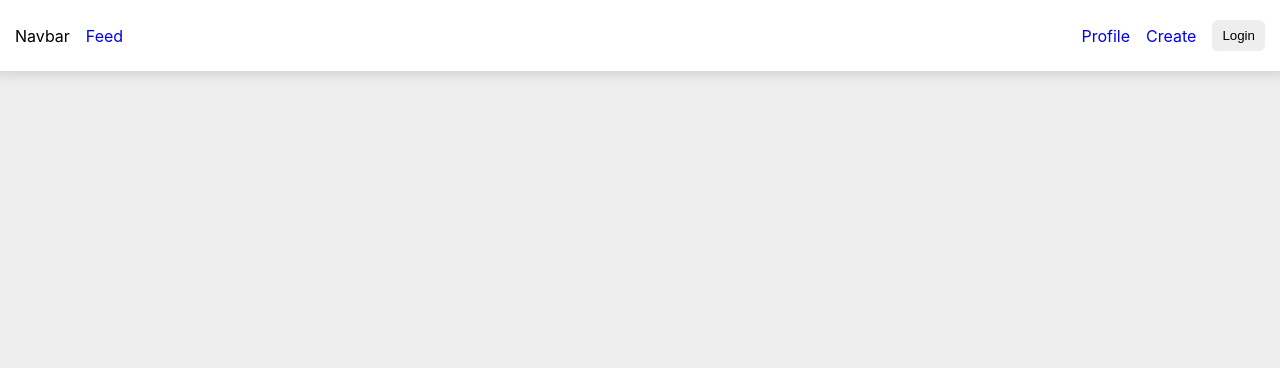
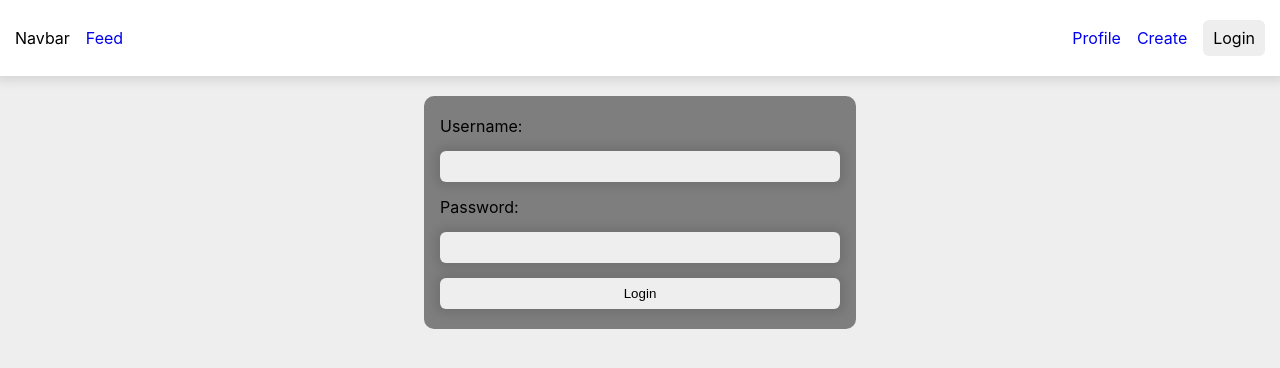
Before and after one commit to ArterOhm/my-first-react-app, a React (Vite) app: page /login in a window 1280 px wide. Shown: the top 368 px of the page. Built offline with nearby package versions, Linux system fonts and the light colour scheme.

Commit message:
setLogin Token

```diff
--- a/src/App.tsx
+++ b/src/App.tsx
@@ -5,6 +5,7 @@ import Home from './pages/Home'
 import Profile from './pages/Profile'
 import Create from './pages/Create'
 import PostDetail from './pages/PostDetail'
+import Login from './pages/Login'
 
 function App() {
   return (
@@ -14,6 +15,7 @@ function App() {
         <Route path="/" element={<Home />} />
         <Route path="/profile" element={<Profile />} />
         <Route path="/create" element={<Create />} />
+        <Route path="/login" element={<Login />} />
         <Route path="/post/:id" element={<PostDetail />} />
       </Routes>
     </div>
--- a/src/components/Navbar.module.css
+++ b/src/components/Navbar.module.css
@@ -27,6 +27,8 @@
 }
 .login {
   background-color: #eee;
+  color: black;
+  text-decoration: none;
   padding: 8px 10px;
   box-sizing: border-box;
   border: none;
--- a/src/components/Navbar.tsx
+++ b/src/components/Navbar.tsx
@@ -1,7 +1,11 @@
 import { NavLink } from 'react-router-dom'
 import classes from './Navbar.module.css'
+import { useAuth } from '../provifers/AuthProvider'
 
 const Navbar = () => {
+  const { isLoggedIn } = useAuth()
+
+  console.log('from Navbar:', isLoggedIn)
   return (
     <nav className={classes.navbar}>
       <div className={classes.menu}>
@@ -17,7 +21,9 @@ const Navbar = () => {
         <NavLink className={({ isActive }) => (isActive ? classes.active : classes.inactive)} to="/create">
           Create
         </NavLink>
-        <button className={classes.login}>Login</button>
+        <NavLink className={classes.login} to="/Login">
+          Login
+        </NavLink>
       </div>
     </nav>
   )
--- a/src/main.tsx
+++ b/src/main.tsx
@@ -3,11 +3,14 @@ import ReactDOM from 'react-dom/client'
 import App from './App.tsx'
 import './index.css'
 import { BrowserRouter } from 'react-router-dom'
+import AuthProvider from './provifers/AuthProvider.tsx'
 
 ReactDOM.createRoot(document.getElementById('root')!).render(
   <React.StrictMode>
     <BrowserRouter>
-      <App />
+      <AuthProvider>
+        <App />
+      </AuthProvider>
     </BrowserRouter>
   </React.StrictMode>,
 )
--- a/src/pages/Home.tsx
+++ b/src/pages/Home.tsx
@@ -1,11 +1,14 @@
 import usePosts from '../Hooks/usePosts'
 import Post from '../components/Post'
+import { useAuth } from '../provifers/AuthProvider'
 import classes from './Home.module.css'
 
 const Home = () => {
+  const { isLoggedIn } = useAuth()
+  console.log('from home:', isLoggedIn)
   const { posts, isLoading } = usePosts() // for Hooks
+  if (isLoading) return <h1>Loading...</h1>
 
-  if (isLoading) return <h1>Loading...</h1>
   const islogin = true
   return (
     <div className={classes.container}>
--- /dev/null
+++ b/src/pages/Login.module.css
@@ -0,0 +1,10 @@
+.loginForm {
+  display: flex;
+  flex-direction: column;
+  width: 400px;
+  height: auto;
+  background-color: rgb(126, 126, 126);
+  padding: 20px 16px;
+  border-radius: 10px;
+  gap: 15px;
+}
--- /dev/null
+++ b/src/pages/Login.tsx
@@ -0,0 +1,44 @@
+import { FormEvent, useState } from 'react'
+import classes from './Login.module.css'
+import { useAuth } from '../provifers/AuthProvider'
+
+const Login = () => {
+  const { login } = useAuth()
+  const [username, setUsername] = useState<string>('')
+  const [password, setPassword] = useState<string>('')
+
+  const handleSubmit = async (e: FormEvent) => {
+    e.preventDefault()
+
+    try {
+      await login(username, password)
+    } catch (err) {
+      console.log(err)
+    }
+    setUsername('')
+    setPassword('')
+  }
+  return (
+    <form className={classes.loginForm} onSubmit={handleSubmit}>
+      <label>Username:</label>
+      <input
+        type="text"
+        onChange={(e) => {
+          setUsername(e.target.value)
+        }}
+      />
+
+      <label>Password:</label>
+      <input
+        type="Password"
+        onChange={(e) => {
+          setPassword(e.target.value)
+        }}
+      />
+
+      <input type="submit" value="Login" />
+    </form>
+  )
+}
+
+export default Login
--- a/src/pages/PostDetail.tsx
+++ b/src/pages/PostDetail.tsx
@@ -8,7 +8,7 @@ const PostDetail = () => {
     <div className={classes.feedContainer}>
       <div className={classes.PostDetail}>
         <h1>{PostID?.title}</h1>
-        <p>userId : {PostID?.userId}</p>
+        <p>postedBy : {PostID?.userId}</p>
         <p>{PostID?.body}</p>
       </div>
     </div>
--- /dev/null
+++ b/src/provifers/AuthProvider.tsx
@@ -0,0 +1,41 @@
+import { ReactNode, createContext, useContext, useState } from 'react'
+import { CredentiaDTO, LoginDTO } from '../Types/dto'
+import axios from 'axios'
+
+interface IAuthProviderProps {
+  children: ReactNode
+}
+
+interface IAuthContextType {
+  isLoggedIn: boolean
+  login: (username: string, password: string) => Promise<void>
+}
+
+const AuthContext = createContext<IAuthContextType | null>(null)
+
+export const useAuth = () => {
+  const context = useContext(AuthContext)
+
+  if (!context) throw new Error('useAuth must be used within AuthProvider') // check context by Null to Error
+
+  return context
+}
+
+const AuthProvider = ({ children }: IAuthProviderProps) => {
+  const [isLoggedIn, setIsLoggedin] = useState<boolean>(false)
+  const login = async (username: string, password: string) => {
+    const loginBody: LoginDTO = { username, password }
+    try {
+      const res = await axios.post<CredentiaDTO>('https://api.learnhub.thanayut.in.th/auth/login', loginBody, {
+        headers: { 'Content-Type': 'application/json' },
+      })
+      console.log(res.data)
+    } catch (err) {
+      throw new Error('Invalid username or password')
+    }
+  }
+
+  return <AuthContext.Provider value={{ isLoggedIn, login }}>{children}</AuthContext.Provider>
+}
+
+export default AuthProvider
```
Also changed, not shown: src/Types/dto.ts (+8 -0 lines).
